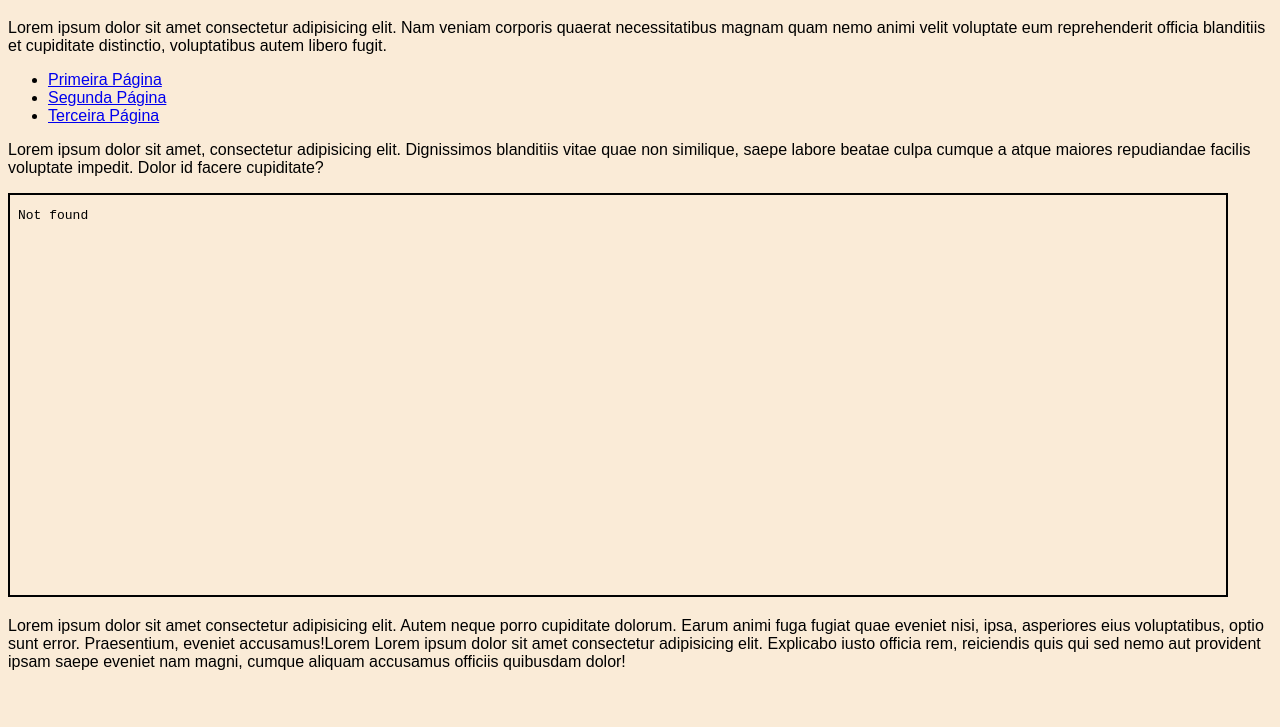
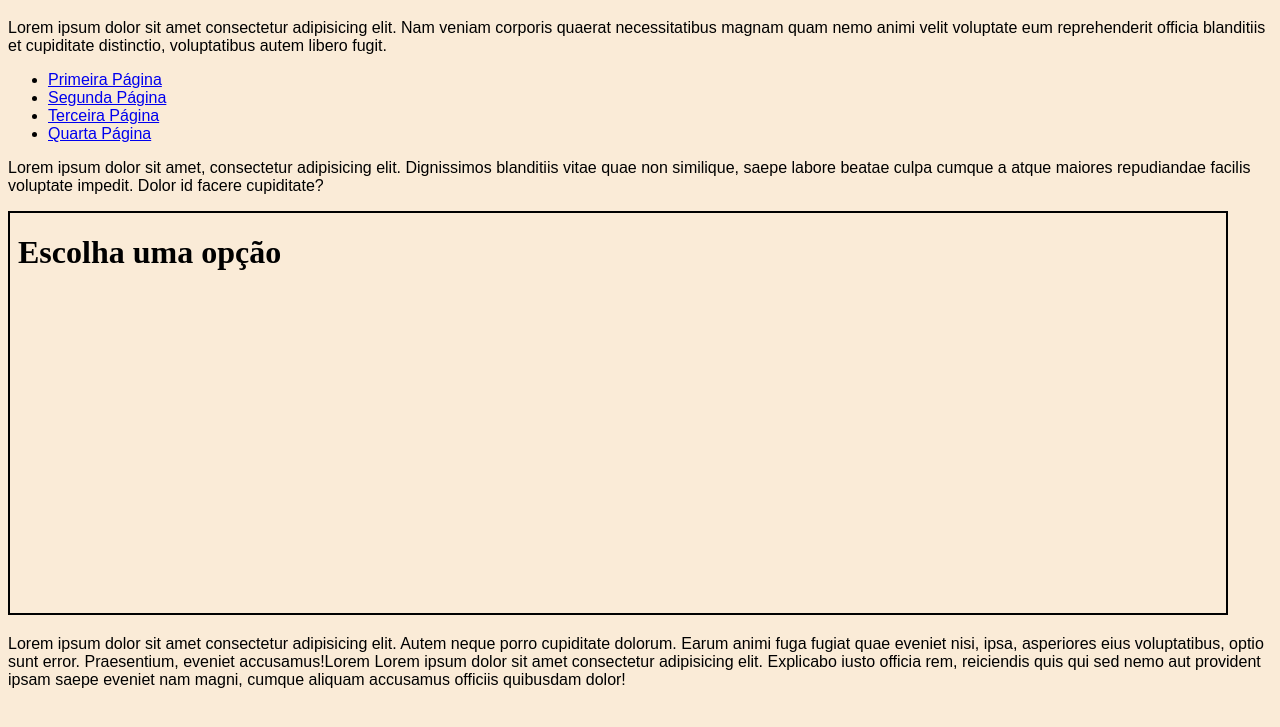
Before and after one commit to romanowro/Atividades, a plain HTML site: page exerc024/iframe003.html in a window 1280 px wide. Shown: the part 61-788 px from the top of the page. Drawn offline with Linux system fonts and the light colour scheme.

Commit message:
alterando img

```diff
--- a/exerc024/iframe003.html
+++ b/exerc024/iframe003.html
@@ -1,16 +1,20 @@
 <!DOCTYPE html>
 <html lang="pt-br">
+
 <head>
     <meta charset="UTF-8">
     <meta name="viewport" content="width=device-width, initial-scale=1.0">
     <link rel="stylesheet" href="estilo/style.css">
     <title>Uso de Iframe </title>
 </head>
+
 <body>
 
     <h1>Faça um Escolha</h1>
     <p>
-        Lorem ipsum dolor sit amet consectetur adipisicing elit. Nam veniam corporis quaerat necessitatibus magnam quam nemo animi velit voluptate eum reprehenderit officia blanditiis et cupiditate distinctio, voluptatibus autem libero fugit.
+        Lorem ipsum dolor sit amet consectetur adipisicing elit. Nam veniam corporis quaerat necessitatibus magnam quam
+        nemo animi velit voluptate eum reprehenderit officia blanditiis et cupiditate distinctio, voluptatibus autem
+        libero fugit.
 
     </p>
     <ul>
@@ -23,13 +27,26 @@
         <li>
             <a href="/html-css/exerc023/tabela004.html" target="frame">Terceira Página</a>
         </li>
+        <li>
+            <a href="/html-css/exerc023/tabela006.html" target="frame">Quarta Página</a>
+        </li>
     </ul>
-    <p>Lorem ipsum dolor sit amet, consectetur adipisicing elit. Dignissimos blanditiis vitae quae non similique, saepe labore beatae culpa cumque a atque maiores repudiandae facilis voluptate impedit. Dolor id facere cupiditate?</p>
+    <p>Lorem ipsum dolor sit amet, consectetur adipisicing elit. Dignissimos blanditiis vitae quae non similique, saepe
+        labore beatae culpa cumque a atque maiores repudiandae facilis voluptate impedit. Dolor id facere cupiditate?
+    </p>
 
-    <iframe id="tela" name="frame" src="/html-css/exerc023/tabela006.html" >
-        <p>Navegador não é compatível</p>
+    <iframe id="tela" name="frame" srcdoc= "<h1>Escolha uma opção</h1>"><img src="icon-tv.png" alt="">
+
+
     </iframe>
 
-    <p>Lorem ipsum dolor sit amet consectetur adipisicing elit. Autem neque porro cupiditate dolorum. Earum animi fuga fugiat quae eveniet nisi, ipsa, asperiores eius voluptatibus, optio sunt error. Praesentium, eveniet accusamus!Lorem Lorem ipsum dolor sit amet consectetur adipisicing elit. Explicabo iusto officia rem, reiciendis quis qui sed nemo aut provident ipsam saepe eveniet nam magni, cumque aliquam accusamus officiis quibusdam dolor!</p>
+
+
+    <p>Lorem ipsum dolor sit amet consectetur adipisicing elit. Autem neque porro cupiditate dolorum. Earum animi fuga
+        fugiat quae eveniet nisi, ipsa, asperiores eius voluptatibus, optio sunt error. Praesentium, eveniet
+        accusamus!Lorem Lorem ipsum dolor sit amet consectetur adipisicing elit. Explicabo iusto officia rem, reiciendis
+        quis qui sed nemo aut provident ipsam saepe eveniet nam magni, cumque aliquam accusamus officiis quibusdam
+        dolor!</p>
 </body>
+
 </html>
```
Also changed, not shown: exerc024/iframe002.html (+1 -1 lines), exerc024/pagina01.html (deleted, +0 -15 lines), exerc024/icon-tv.png (added), exerc024/pacote-imagens-cap25/imagens/back-pc.jpg (added), exerc024/pacote-imagens-cap25/imagens/back-phone.jpg (added), exerc024/pacote-imagens-cap25/imagens/back-print.jpg (added), exerc024/pacote-imagens-cap25/imagens/back-tablet.jpg (added), exerc024/pacote-imagens-cap25/imagens/back-tv.jpg (added), exerc024/pacote-imagens-cap25/imagens/cev-landscape.jpg (added), exerc024/pacote-imagens-cap25/imagens/cev-portrait.jpg (added), exerc024/pacote-imagens-cap25/imagens/icon-pc.png (added), exerc024/pacote-imagens-cap25/imagens/icon-phone.png (added), exerc024/pacote-imagens-cap25/imagens/icon-print.png (added), exerc024/pacote-imagens-cap25/imagens/icon-tablet.png (added), 1 more files.
